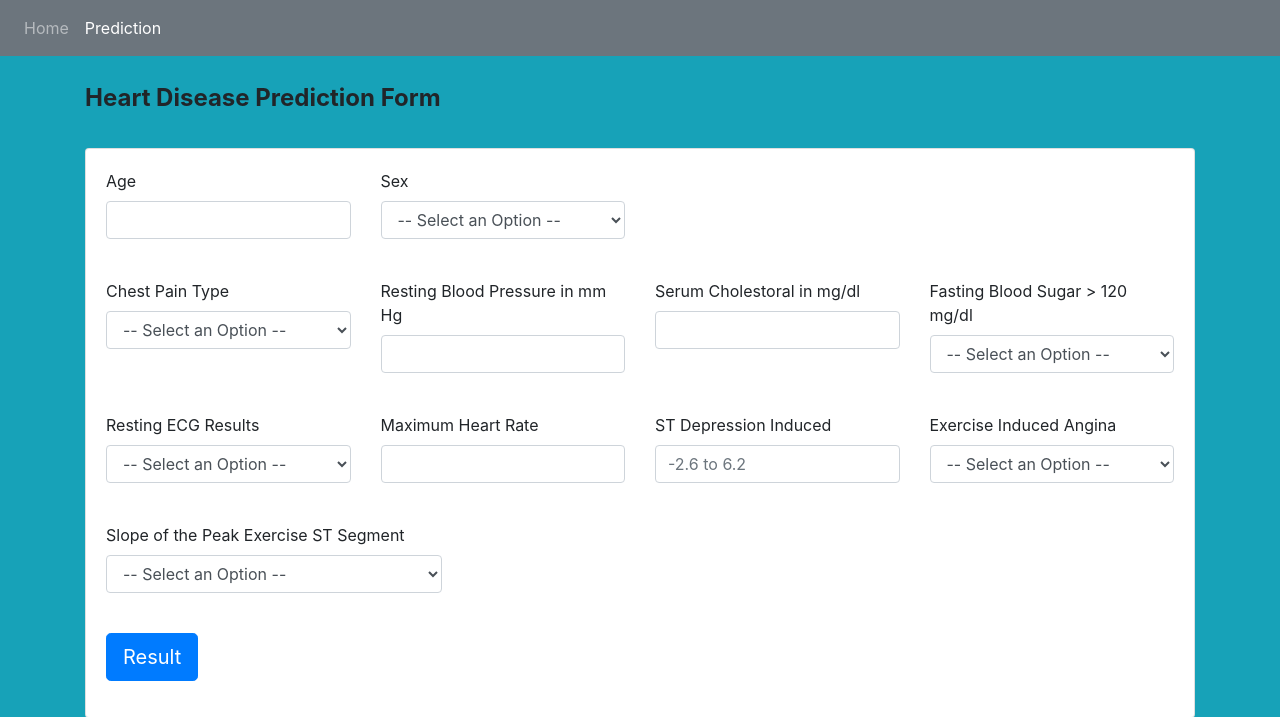
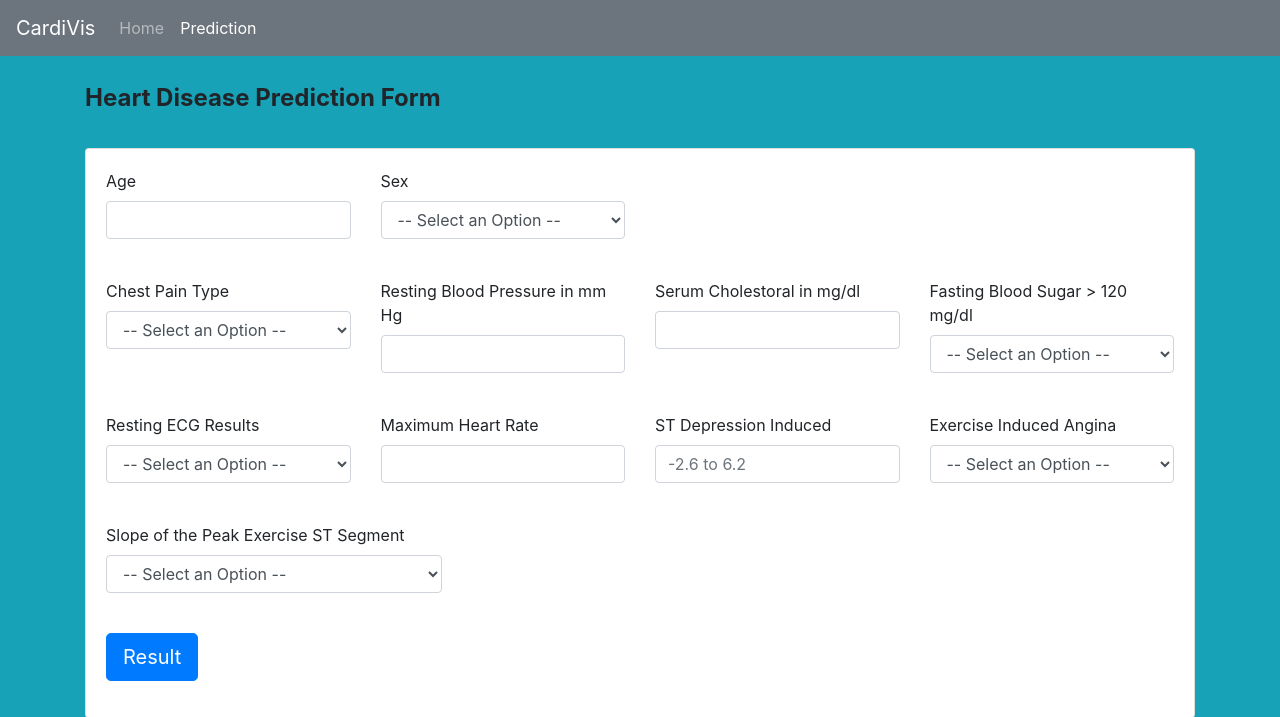
Before and after one commit to MaidulRumman13/HDVis, a Flask app: page /prediction in a window 1280 px wide. Shown: the top 717 px of the page. Run offline with Flask 2, Linux system fonts and the light colour scheme; parts of the project's set-up code (start-up, migrations or seed data) failed here and were passed over.

Commit message:
Update prediction.html

```diff
--- a/templates/prediction.html
+++ b/templates/prediction.html
@@ -13,11 +13,11 @@
     <title>Heart Disease Prediction</title>
 </head>
 <nav class="navbar navbar-expand-lg navbar-dark bg-secondary">
-    <!-- <a class="navbar-brand" href="#">Navbar</a>
+    <a class="navbar-brand" href="#">CardiVis</a>
     <button class="navbar-toggler" type="button" data-toggle="collapse" data-target="#navbarNav"
         aria-controls="navbarNav" aria-expanded="false" aria-label="Toggle navigation">
         <span class="navbar-toggler-icon"></span>
-    </button> -->
+    </button>
     <div class="collapse navbar-collapse" id="navbarNav">
         <ul class="navbar-nav">
             <li class="nav-item ">
```
